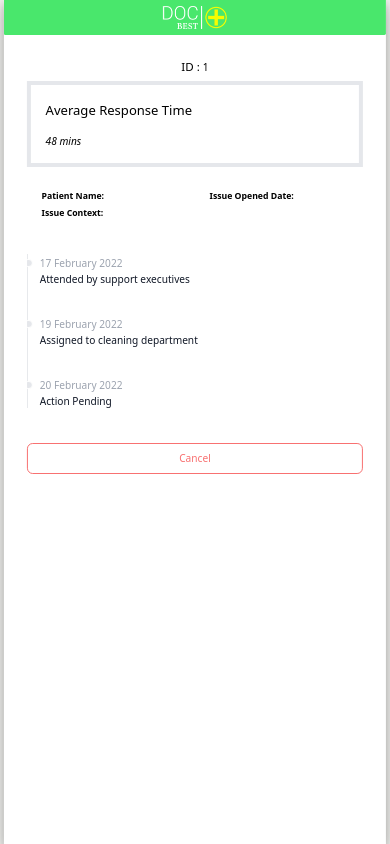
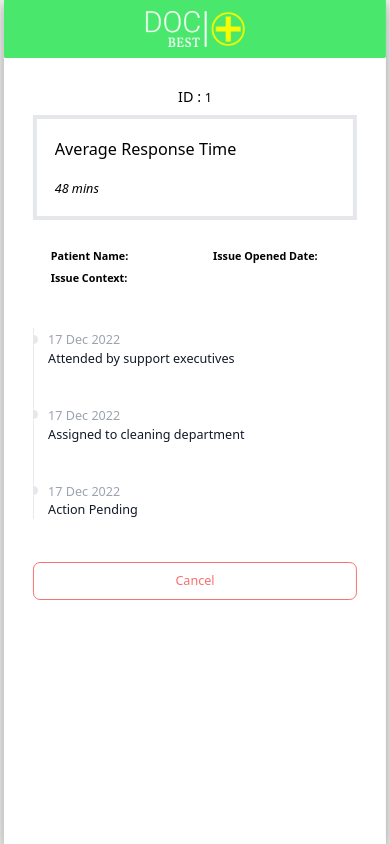
Before and after one commit to Aashray446/IssueRaiser, a React (Vite) app in the folder issue-raiser/: page /pendingRequest/1 in a window 390 px wide. Built offline with nearby package versions, Linux system fonts and the light colour scheme; no server answers.

Commit message:
<Fix> :[Design Fix for mobiel]

```diff
--- a/issue-raiser/src/components/LogoHeader.jsx
+++ b/issue-raiser/src/components/LogoHeader.jsx
@@ -7,8 +7,8 @@ const LogoHeader = () => {
 
   return (
     < div className="sticky top-0 z-10">
-    <div className="w-100 bg-primary-400 p-1 flex justify-center items-center rounded-b-sm  top-0 left-0 right-0">
-      <img className="h-10 p-1" src={Logo} />
+    <div className="w-100 p-2 lg:p-1 bg-primary-400 flex justify-center items-center rounded-b-sm  top-0 left-0 right-0">
+      <img className="h-12 lg:h-10 p-1" src={Logo} />
     </div>
     <ErrorPopup></ErrorPopup>
     </div>
--- a/issue-raiser/src/components/PendingRequest.jsx
+++ b/issue-raiser/src/components/PendingRequest.jsx
@@ -9,15 +9,15 @@ const PendingRequest = () => {
 
   const TimelineData = [
     {
-      date: "17 February 2022",
+      date: "17 Dec 2022",
       Action: "Attended by support executives",
     },
     {
-      date: "19 February 2022",
+      date: "17 Dec 2022",
       Action: "Assigned to cleaning department",
     },
     {
-      date: "20 February 2022",
+      date: "17 Dec 2022",
       Action: "Action Pending",
     },
   ];
--- a/issue-raiser/src/index.css
+++ b/issue-raiser/src/index.css
@@ -38,7 +38,7 @@ html {
 /* media query for mobile */
 @media (max-width: 640px) {
     *:root {
-        font-size: 72.5%;
+        font-size: 90%;
     }
     .wrapper {
         width: 98%;
```
